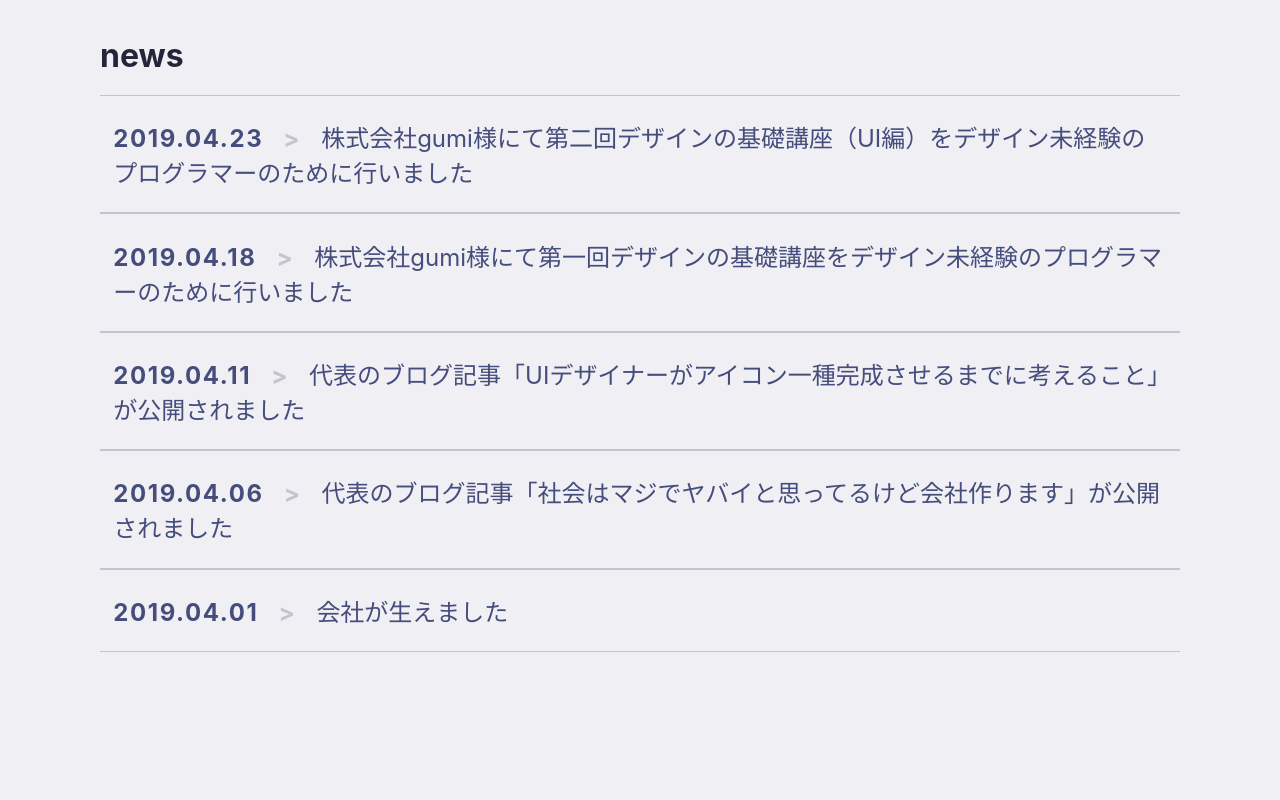
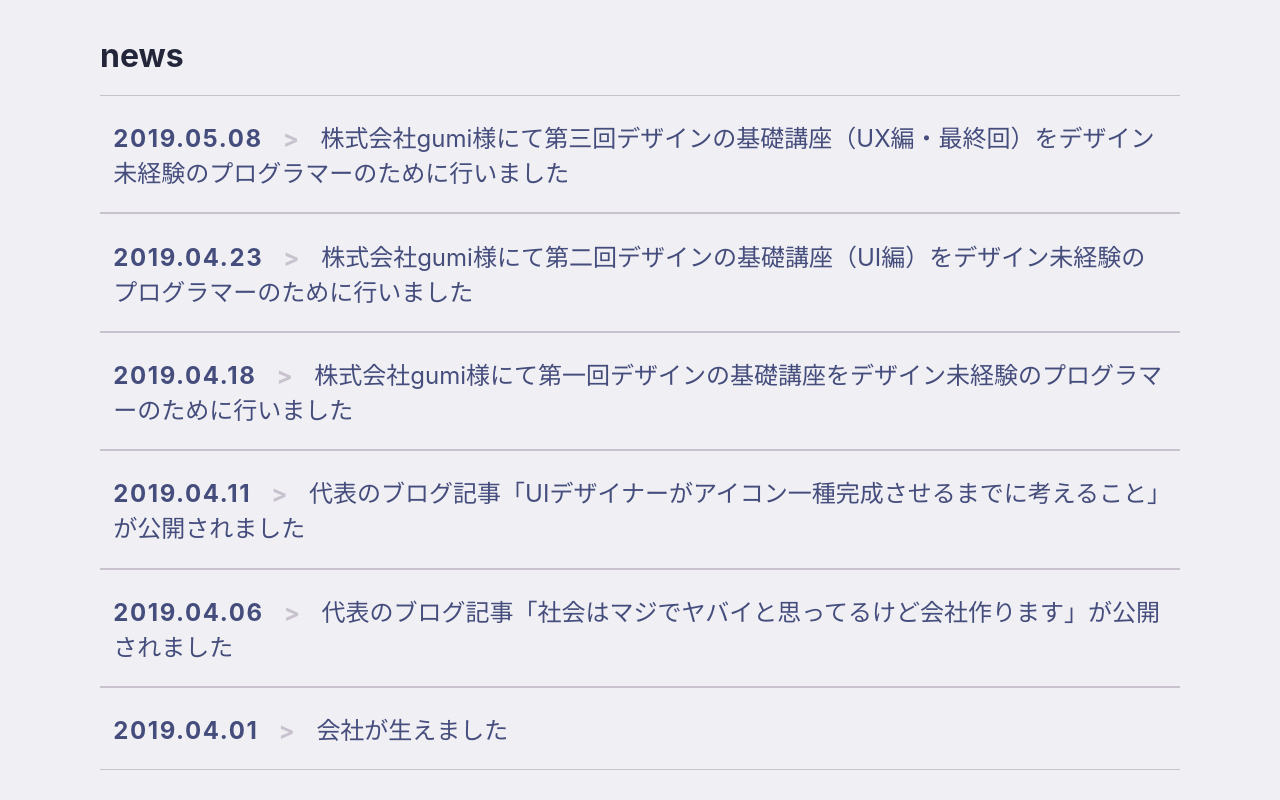
Before and after one commit to xemonodesign/xemono.life, a React app: page /news/1 in a window 1280 px wide. Shown: the part 1240-2040 px from the top of the page. Built offline with nearby package versions, Linux system fonts and the light colour scheme.

Commit message:
newsに第三回デザインの基礎講座（UX編・最終回）について追加

```diff
--- a/src/News.js
+++ b/src/News.js
@@ -8,6 +8,26 @@ import Helmet from "react-helmet";
 import "./App.css";
 
 const NEWS = [
+  {
+    type: "entry",
+    id: "20190508",
+    date: "2019.05.08",
+    title:
+      "株式会社gumi様にて第三回デザインの基礎講座（UX編・最終回）をデザイン未経験のプログラマーのために行いました",
+    content: (
+      <>
+        株式会社gumi様にてデザイン未経験のプログラマー向けに講座の第三回を行いました。
+        <br />
+        <br />
+        使用したスライドは <a href="https://speakerdeck.com/kinakobooster/jin-ri-karadekiruuxdezain">こちら</a>
+        <br />
+        <br />
+        講義とスライドへの反響は
+        <a href="https://togetter.com/li/1353111">こちら(togetter)</a>
+      </>
+    ),
+    image: require("./images/news20190508.png")
+  },
   {
     type: "entry",
     id: "20190423",
--- a/src/WorkWith.js
+++ b/src/WorkWith.js
@@ -41,11 +41,12 @@ const WORKWITH = [
             ）
           </li>
           <li>第二回　UIデザインをはじめよう(スライドは<a href="https://speakerdeck.com/kinakobooster/uidezainwohazimeyou">こちら</a>)</li>
-          <li>第三回　UX講座</li>
+          <li>第三回　UX講座(スライドは<a href="https://speakerdeck.com/kinakobooster/jin-ri-karadekiruuxdezain">こちら</a>)</li>
         </ul>
 
         <Slide　dataID="f3dcbd9c455740c6a630870105217d0a" />
         <Slide　dataID="5a5ea1bcc67c4f82b1371a6b0656f6b8" />
+        <Slide　dataID="8c42ad32774941ed8e1d71c0061159c3" />
 
         <h2>その他、デザインのかかりつけ医やります</h2>
         <ul>
```
Also changed, not shown: src/images/news20190508.png (added).
